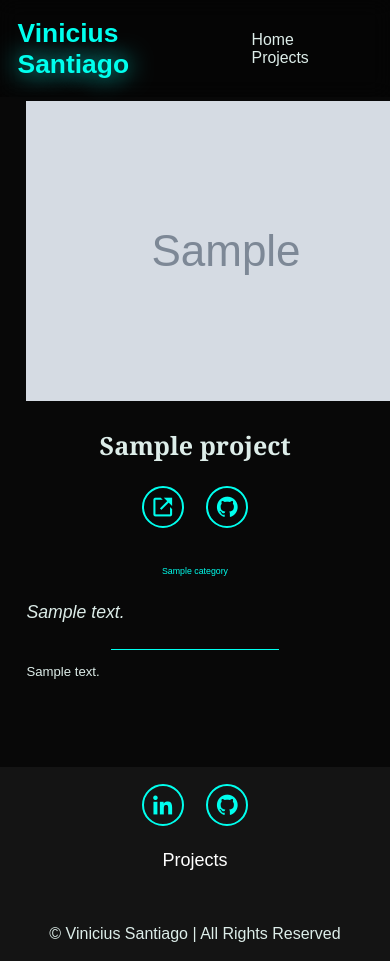
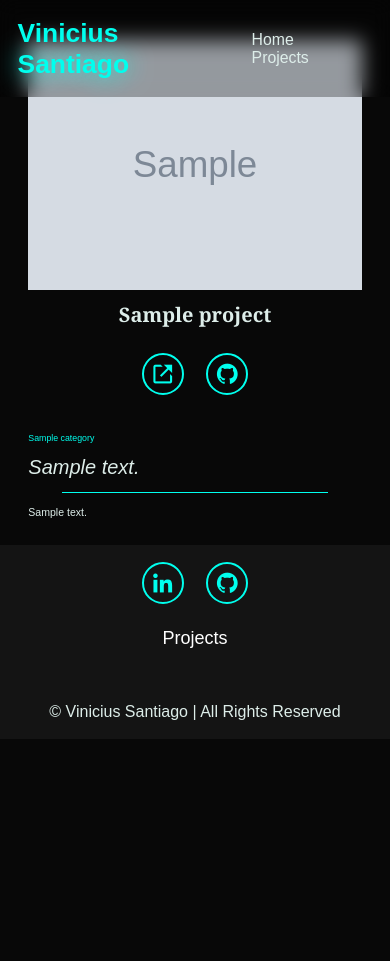
Before and after one commit to VCruzSant/Portfolio-Page, a Django app: page /project/1/ in a window 390 px wide; the page is wider, and only the part inside the window is pictured. After the commit the page ends 720 px from the top of that part, so only its background shows below. Run offline with Django 5.2, Linux system fonts and the light colour scheme; tables that the repository leaves empty hold one stand-in row (values such as "Sample post"); grey boxes marked "Sample" are stand-in pictures.

Commit message:
fix responsive portfolio partials and detail

```diff
--- a/base_static/global/css/styles.css
+++ b/base_static/global/css/styles.css
@@ -91,6 +91,13 @@
     font-size: 38px; /* Fallback value */
     font-size: var(--fs-h2);
 
+}
+
+.single-post img {
+    max-width: 100%; /* Garante que a imagem não ultrapasse a largura do contêiner */
+    height: auto; /* Mantém a proporção da imagem */
+    display: block;
+    margin: 0 auto; /* Centraliza a imagem */
 }
 
 .center {
@@ -249,13 +256,13 @@
     align-items: center;
     width: 5rem;
     height: 5rem;
-    background: var(--text-color);
+    background: var(--bg-color);
     border-radius: 50%;
 }
 
 .portfolio-layer a i {
-    font-size: 2rem;
-    color: var(--second-bg-color);
+    font-size: 2.5rem;
+    color: var(--text-color);
 }
 
 
@@ -742,12 +749,23 @@
 
 }
 
+@media (max-width: 1700px) {
+    .portfolio-box {
+        height: 25rem;
+    }
+}
 
 @media (max-width: 1200px) {
     html {
         font-size: 55%;
     }
+
+    .section-content-narrow {
+        max-width: 60rem; /* Ajusta a largura máxima para telas de tamanho médio */
+    }
 }
+
+
 
 @media (max-width: 991px) {
     .header {
@@ -765,6 +783,10 @@
     .portfolio {
         padding-bottom: 7rem;
 
+    }
+
+    .portfolio-box {
+        height: 22rem;
     }
 }
 
@@ -805,10 +827,66 @@
     .portfolio-container {
         grid-template-columns: repeat(2, 1fr);
     }
+
+    .portfolio-box {
+        height: 22rem;
+    }
+
+    .section-gap {
+        padding: 5rem 1.5rem; /* Reduz o espaçamento em telas menores */
+    }
+
+    .single-post-title,
+    .single-post-excerpt {
+        font-size: 24px; /* Diminui o tamanho da fonte em telas menores */
+    }
+
+    .single-post-content {
+        font-size: 1.2rem; /* Diminui o tamanho da fonte do conteúdo */
+    }
+
+    .pb-base {
+        padding-bottom: 1.5rem; /* Reduz o padding-bottom */
+    }
+
+    .separator {
+        width: 80%; /* Aumenta a largura da linha separadora para melhorar a aparência */
+    }
+
+    .post-meta {
+        flex-direction: column; /* Empilha os elementos em uma coluna */
+        gap: 1rem; /* Reduz o espaço entre os elementos */
+    }
+
+    .section-content-narrow {
+        max-width: 90%; /* Quase a largura completa em dispositivos móveis */
+    }
 }
 
 @media (max-width: 617px) {
     .portfolio-container{
         grid-template-columns: 1fr;
     }
+
+    .portfolio-box {
+        height: 25rem;
+    }
+
 }
+
+
+@media (max-width: 480px) {
+    .single-post-title,
+    .single-post-excerpt {
+        font-size: 20px; /* Fontes menores para telas muito pequenas */
+    }
+
+    .section-gap {
+        padding: 3rem 1rem; /* Reduz o espaçamento ainda mais */
+    }
+
+    .post-meta {
+        flex-direction: column; /* Empilha os itens da meta em colunas */
+        align-items: flex-start; /* Alinha à esquerda */
+    }
+}
--- a/portfolio/templates/portfolio/partials/portfolio.html
+++ b/portfolio/templates/portfolio/partials/portfolio.html
@@ -8,7 +8,7 @@
         <p>{{project.description}}</p>
 
         {% if not is_detail_page %}
-            <a href="{% url "portfolio:project" project.id %}"><i class='bx bx-info-circle'></i></a>
+            <a href="{% url "portfolio:project" project.id %}"><i class='bx bxs-info-circle'></i></i></a>
 
         {% else %}
             <div class="preparation-steps">
```
